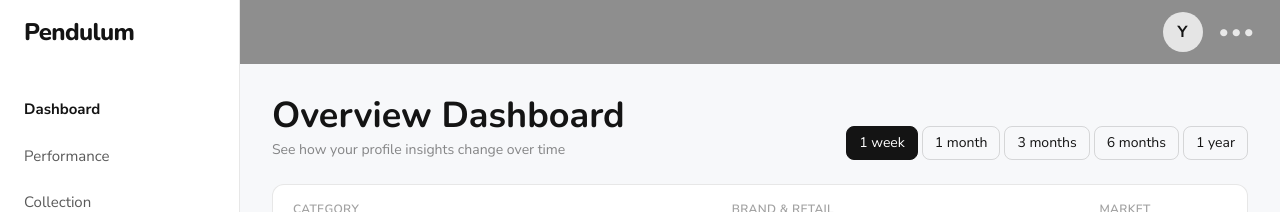
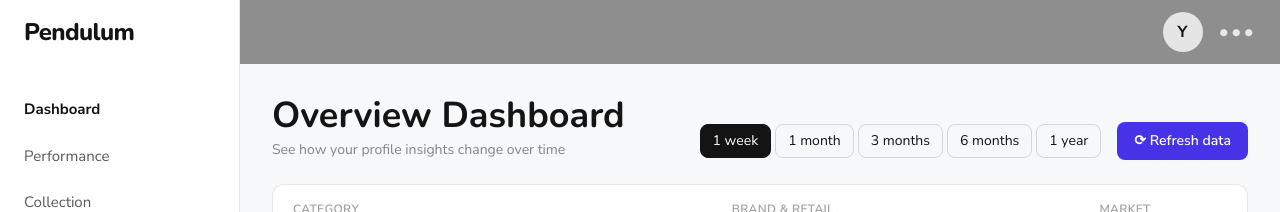
Before and after one commit to SherylL89/Pendulum, a Next.js app in the folder apps/web/: page /dashboard in a window 1280 px wide. Shown: the top 212 px of the page. Built offline with nearby package versions, Linux system fonts and the light colour scheme; no server answers.

Commit message:
Dashboard: on-demand Refresh data button triggering scrape snapshot

```diff
--- a/apps/web/src/app/dashboard/page.tsx
+++ b/apps/web/src/app/dashboard/page.tsx
@@ -1,6 +1,7 @@
 import { api } from "@/lib/api";
 import ScopeBar from "@/components/ScopeBar";
 import ProductCard from "@/components/ProductCard";
+import SnapshotButton from "@/components/SnapshotButton";
 import CategoryChart from "./chart";
 import type { ProductT } from "@/lib/api";
 
@@ -20,10 +21,13 @@ export default async function Dashboard() {
           <h1 className="font-display text-4xl font-bold">Overview Dashboard</h1>
           <p className="text-ink/50 mt-1 text-sm">See how your profile insights change over time</p>
         </div>
-        <div className="flex gap-1 text-sm">
-          {["1 week", "1 month", "3 months", "6 months", "1 year"].map((t, i) => (
-            <span key={t} className={`px-3 py-1.5 rounded-lg border ${i === 0 ? "bg-ink text-white border-ink" : "border-ink/15"}`}>{t}</span>
-          ))}
+        <div className="flex items-center gap-4">
+          <div className="flex gap-1 text-sm">
+            {["1 week", "1 month", "3 months", "6 months", "1 year"].map((t, i) => (
+              <span key={t} className={`px-3 py-1.5 rounded-lg border ${i === 0 ? "bg-ink text-white border-ink" : "border-ink/15"}`}>{t}</span>
+            ))}
+          </div>
+          <SnapshotButton />
         </div>
       </header>
 
--- /dev/null
+++ b/apps/web/src/components/SnapshotButton.tsx
@@ -0,0 +1,40 @@
+"use client";
+
+import { useState } from "react";
+import { useRouter } from "next/navigation";
+import { API_BASE } from "@/lib/api";
+
+/** On-demand ingestion: triggers a scrape/snapshot run and refreshes the page data. */
+export default function SnapshotButton() {
+  const router = useRouter();
+  const [busy, setBusy] = useState(false);
+  const [msg, setMsg] = useState("");
+
+  async function run() {
+    setBusy(true);
+    setMsg("");
+    try {
+      const res = await fetch(`${API_BASE}/admin/snapshot`, { method: "POST" });
+      const d = await res.json();
+      setMsg(
+        d.mode === "live"
+          ? `Scraped ${d.items} products from live sources`
+          : `Updated ${d.items} products (demo mode — add SCRAPE_SOURCES for live scraping)`
+      );
+      router.refresh();
+    } catch {
+      setMsg("Refresh failed — is the API reachable?");
+    }
+    setBusy(false);
+    setTimeout(() => setMsg(""), 6000);
+  }
+
+  return (
+    <div className="flex items-center gap-3">
+      {msg && <span className="text-sm text-ink/50">{msg}</span>}
+      <button onClick={run} disabled={busy} className="btn-accent disabled:opacity-50">
+        {busy ? "Refreshing data…" : "⟳ Refresh data"}
+      </button>
+    </div>
+  );
+}
```
